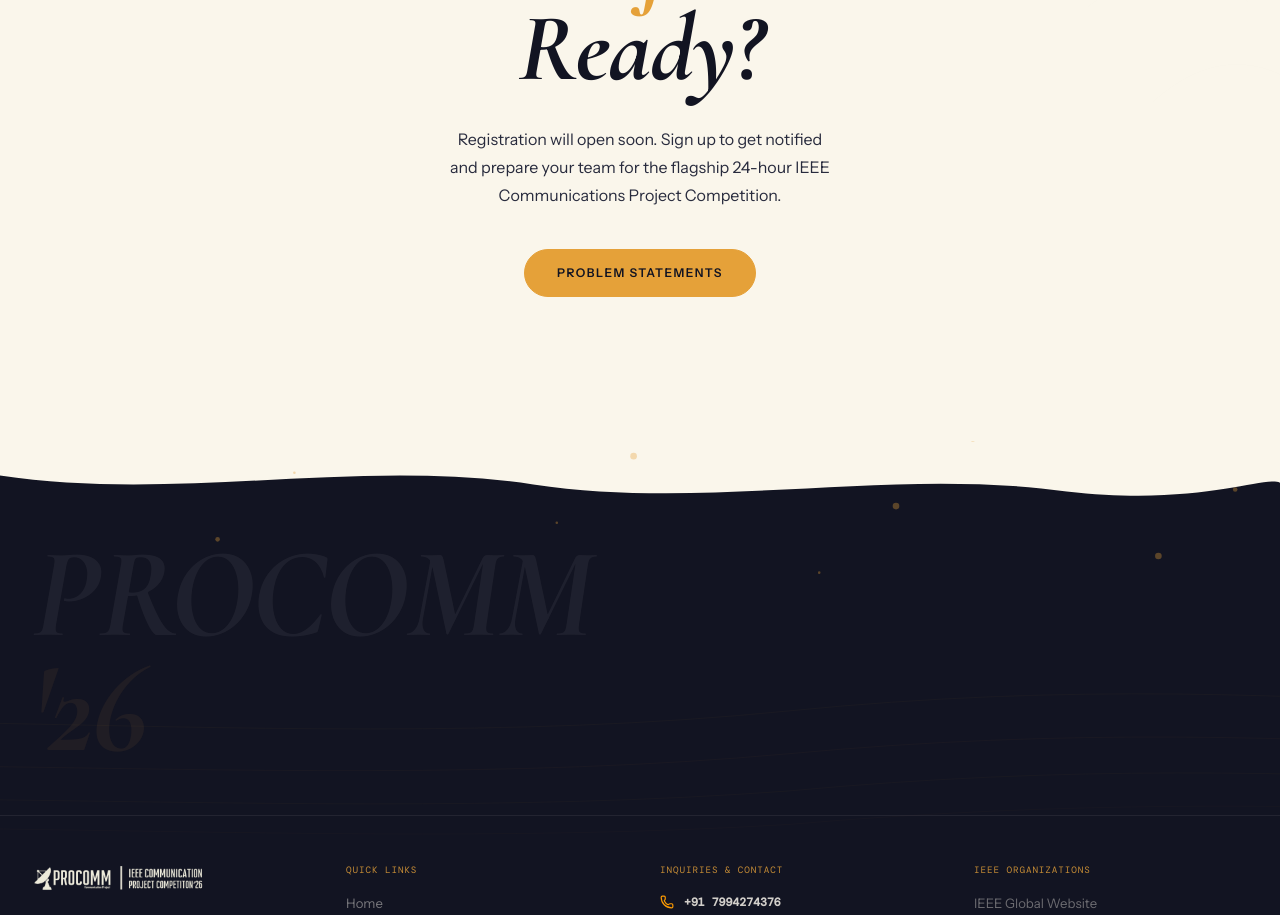
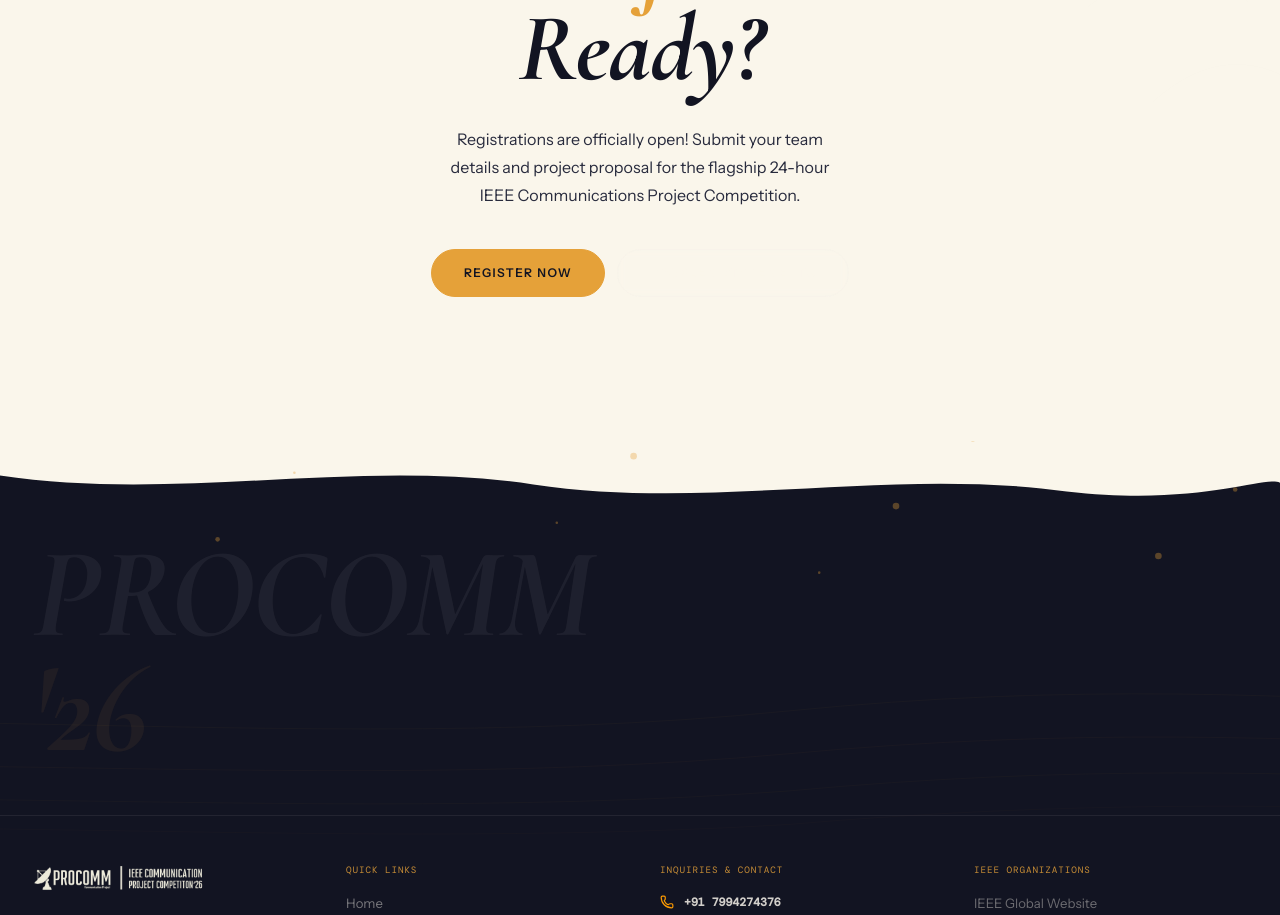
Before and after one commit to saranskumar/Procomm-26, a Next.js app: page / in a window 1280 px wide. Shown: the part 5260-6175 px from the top of the page. Built offline with nearby package versions, Linux system fonts and the light colour scheme; a web font is replaced by a local one.

Commit message:
feat: update home CTA section for active registrations

```diff
--- a/src/components/FinalCTA.tsx
+++ b/src/components/FinalCTA.tsx
@@ -35,17 +35,22 @@ export default function FinalCTA() {
               fontSize: "1rem",
               color: "var(--ink-mid)",
               lineHeight: 1.75,
-              maxWidth: "36ch",
+              maxWidth: "38ch",
             }}
           >
-            Registration will open soon. Sign up to get notified and prepare your team for the flagship 24-hour IEEE Communications Project Competition.
+            Registrations are officially open! Submit your team details and project proposal for the flagship 24-hour IEEE Communications Project Competition.
           </p>
         </Reveal>
 
         <Reveal delay={0.2}>
-          <div className="mt-10 flex items-center justify-center">
+          <div className="mt-10 flex flex-wrap items-center justify-center gap-3">
             <motion.div whileHover={{ scale: 1.04 }} whileTap={{ scale: 0.96 }}>
-              <Link href="/problem" className="btn-ochre" id="cta-problem-btn">
+              <Link href="/register" className="btn-ochre" id="cta-register-btn">
+                Register Now
+              </Link>
+            </motion.div>
+            <motion.div whileHover={{ scale: 1.04 }} whileTap={{ scale: 0.96 }}>
+              <Link href="/problem" className="btn-secondary" id="cta-problem-btn">
                 Problem Statements
               </Link>
             </motion.div>
```
